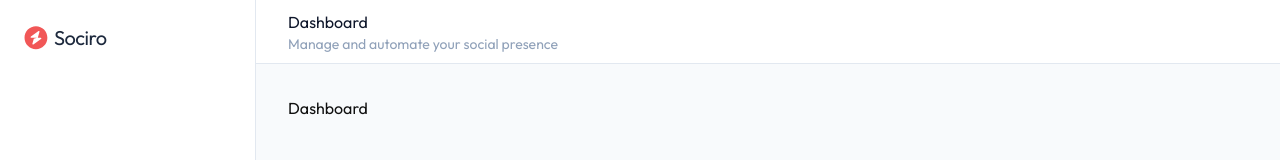
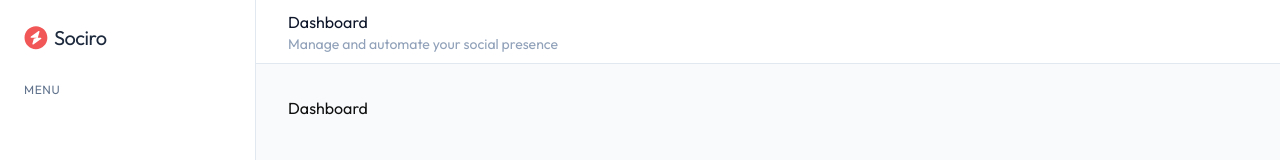
Before and after one commit to PSBVISION/Sociro, a React (Vite) app in the folder client/: page /dashboard in a window 1280 px wide. Shown: the top 160 px of the page. Built offline with nearby package versions, Linux system fonts and the light colour scheme.

Commit message:
fix: add navigation selection and links to Sidebar component

```diff
--- a/client/src/components/Sidebar.tsx
+++ b/client/src/components/Sidebar.tsx
@@ -15,6 +15,14 @@ const Sidebar = ({
           <img src="/logo.svg" alt="Logo" className="size-6" /> Sociro
         </div>
       </div>
+      {/* Navigation Selection */}
+      <div className="px-6 py-2">
+        <span className="text-xs text-slate-500 uppercase tracking-wider">Menu</span>
+      </div>
+      {/* Nav Links */}
+      <nav className="flex-1 px-3 space-y-1">
+        {}
+        </nav>
     </div>
   );
 };
```
